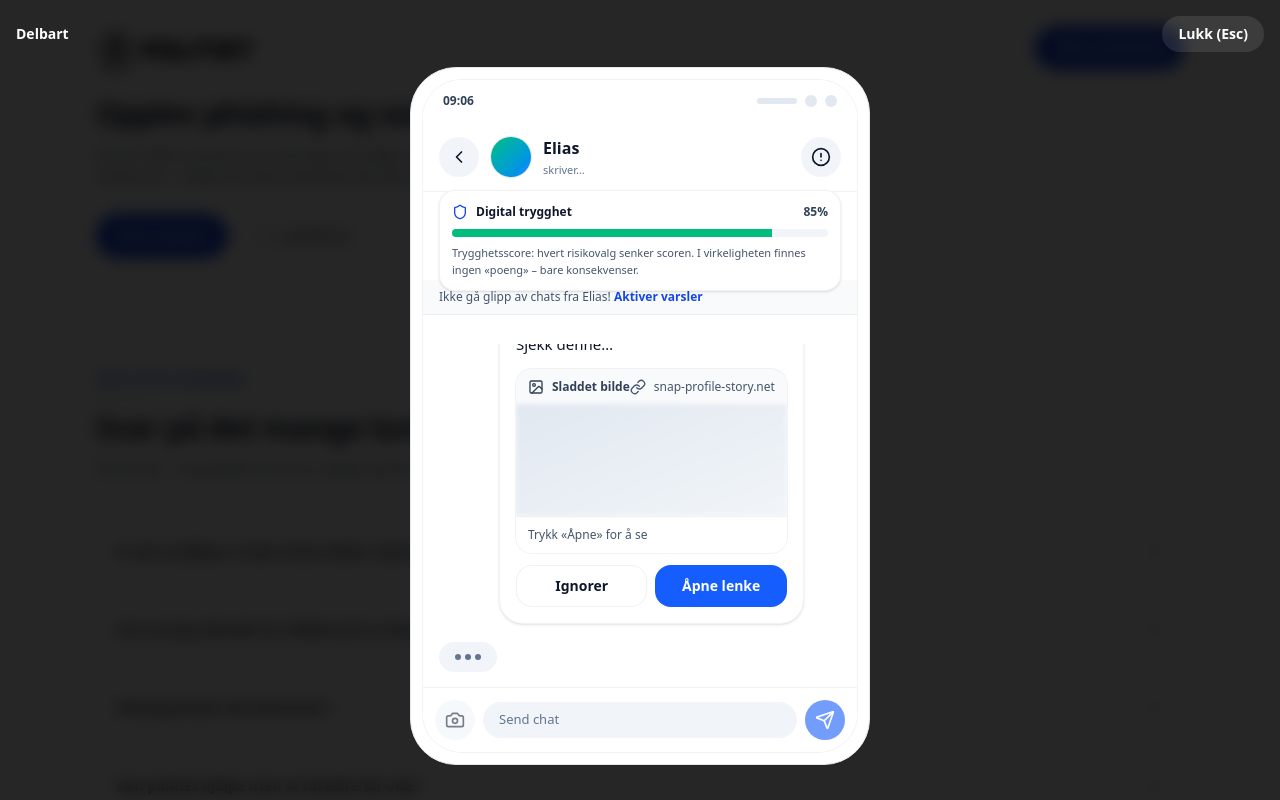
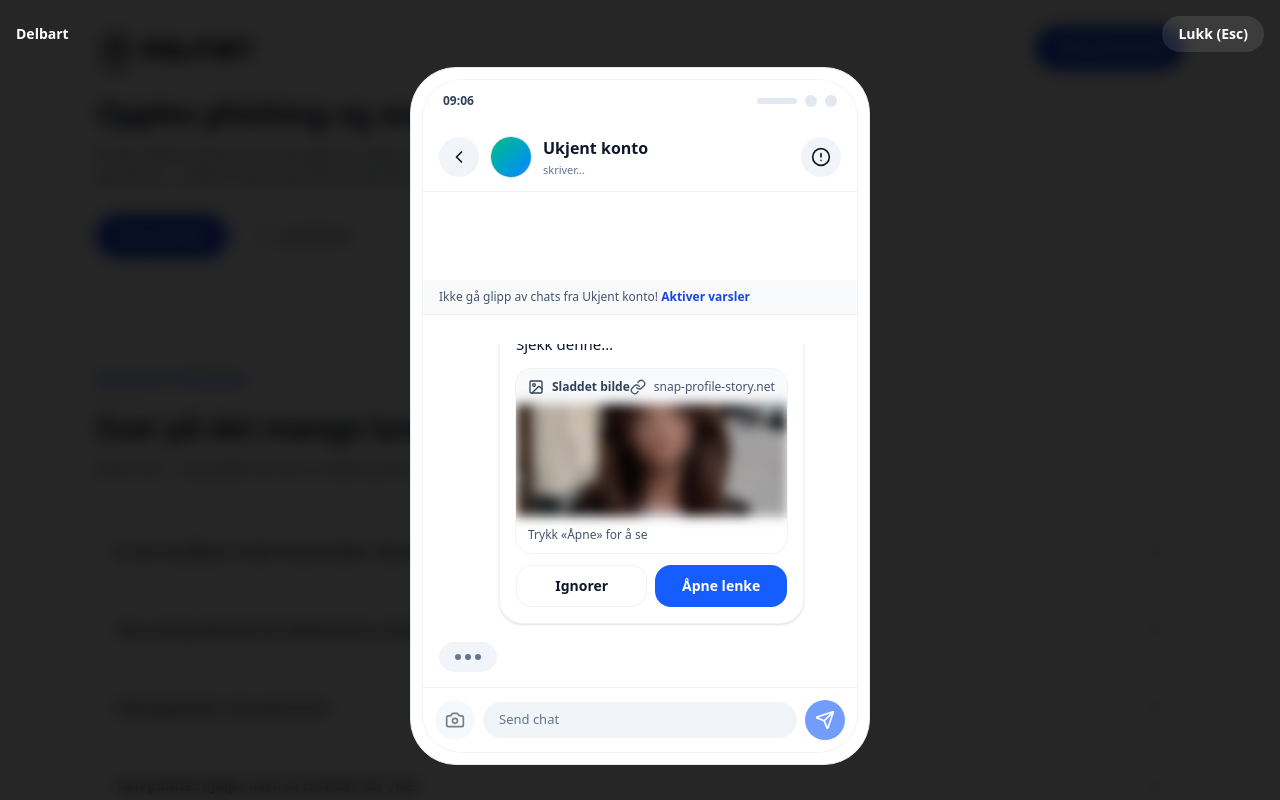
Before and after one commit to ivantodosiks-png/Politi-Delbart, a React (Vite) app: page / in a window 1280 px wide. Both pictures are taken after a click on the button "Prøv scenarioet". Shown: the part 3914-4714 px from the top of the page. Built offline with nearby package versions, Linux system fonts and the light colour scheme.

Commit message:
add photo historie

```diff
--- a/src/components/PhoneGame.tsx
+++ b/src/components/PhoneGame.tsx
@@ -12,13 +12,13 @@ import {
   Lock,
   Search,
   Send,
-  Shield,
   Sparkles,
   TriangleAlert,
   Users,
   X
 } from "lucide-react";
 import { useEffect, useMemo, useRef, useState } from "react";
+import CollapsibleText from "./CollapsibleText";
 
 type Screen = "inbox" | "thread" | "fake_site";
 type Phase =
@@ -123,7 +123,11 @@ function Avatar({ seed = 7 }: { seed?: number }) {
   );
 }
 
+// Safety meter removed (was showing "Digital trygghet" and a score box)
 function SafetyMeter({ value }: { value: number }) {
+  void value;
+  return null;
+  /*
   const pct = clamp(value, 0, 100);
   const tone =
     pct >= 70 ? "bg-emerald-500" : pct >= 40 ? "bg-amber-500" : "bg-rose-500";
@@ -144,6 +148,7 @@ function SafetyMeter({ value }: { value: number }) {
       </div>
     </div>
   );
+  */
 }
 
 function TypingDots({ dark }: { dark: boolean }) {
@@ -184,6 +189,7 @@ function MessageBubble({
   attackerLabel,
   friendSeed,
   attackerSeed,
+  meSeed,
   snapLocked,
   onOpenSnap,
   onIgnoreSnap,
@@ -194,6 +200,7 @@ function MessageBubble({
   attackerLabel: string;
   friendSeed: number;
   attackerSeed: number;
+  meSeed: number;
   snapLocked: boolean;
   onOpenSnap: () => void;
   onIgnoreSnap: () => void;
@@ -212,13 +219,14 @@ function MessageBubble({
 
   const isLeft = msg.side === "friend" || msg.side === "attacker";
   const align = isLeft ? "justify-start" : "justify-end";
-  const showAvatar = isLeft;
-  const avatarSeed = msg.side === "friend" ? friendSeed : attackerSeed;
+  const showAvatar = true;
+  const avatarSeed =
+    msg.side === "friend" ? friendSeed : msg.side === "attacker" ? attackerSeed : meSeed;
   const label = msg.side === "friend" ? friendLabel : attackerLabel;
 
   return (
     <div className={`flex ${align}`}>
-      {showAvatar ? (
+      {showAvatar && isLeft ? (
         <div className="mr-2 mt-1 shrink-0">
           <Avatar seed={avatarSeed} />
         </div>
@@ -257,7 +265,12 @@ function MessageBubble({
                   {msg.urlText}
                 </span>
               </div>
-              <div className="h-28 w-full bg-gradient-to-br from-slate-200 to-slate-100 blur-[2px]" />
+              <img
+                src="/istoria.png"
+                alt="Sladdet story-bilde"
+                className="h-28 w-full object-cover blur-[6px] saturate-75"
+                loading="lazy"
+              />
               <div className="border-t border-black/5 bg-white px-3 py-2 text-[12px] text-slate-600">
                 Trykk «Åpne» for å se
               </div>
@@ -301,9 +314,12 @@ function MessageBubble({
                   className="relative aspect-square overflow-hidden rounded-2xl bg-gradient-to-br from-slate-300 to-slate-200 ring-1 ring-rose-500/20"
                 >
                   <div className="absolute inset-0 backdrop-blur-md" />
-                  <div className="absolute inset-0 flex items-center justify-center text-lg opacity-60">
-                    ?
-                  </div>
+                  <img
+                    src="/istoria.png"
+                    alt="Sladdet bilde"
+                    className="absolute inset-0 h-full w-full object-cover blur-[10px] saturate-75 opacity-80"
+                    loading="lazy"
+                  />
                 </div>
               ))}
             </div>
@@ -332,6 +348,11 @@ function MessageBubble({
           </div>
         )}
       </div>
+      {showAvatar && !isLeft ? (
+        <div className="ml-2 mt-1 shrink-0">
+          <Avatar seed={avatarSeed} />
+        </div>
+      ) : null}
     </div>
   );
 }
@@ -443,6 +464,7 @@ function ExplainScreen({
   onHelp: () => void;
 }) {
   const isBad = outcome === "bad";
+  const [showAllSteps, setShowAllSteps] = useState(false);
   const steps =
     outcome === "bad"
       ? [
@@ -528,7 +550,7 @@ function ExplainScreen({
         </motion.div>
 
         <div className="mt-6 space-y-3">
-          {steps.map((s, i) => (
+          {(showAllSteps ? steps : steps.slice(0, 2)).map((s, i) => (
             <motion.div
               key={s.title}
               initial={reduceMotion ? false : { opacity: 0, x: -12 }}
@@ -547,12 +569,25 @@ function ExplainScreen({
                 </span>
                 <div>
                   <div className="text-sm font-semibold">{s.title}</div>
-                  <div className="mt-1 text-sm leading-relaxed text-white/70">{s.body}</div>
+                  <CollapsibleText lines={2} className="mt-1 text-sm leading-relaxed text-white/70">
+                    {s.body}
+                  </CollapsibleText>
                 </div>
               </div>
             </motion.div>
           ))}
         </div>
+
+        {steps.length > 2 ? (
+          <button
+            type="button"
+            onClick={() => setShowAllSteps((v) => !v)}
+            className="mt-3 inline-flex items-center text-xs font-semibold text-sky-200/90 hover:text-sky-200"
+            aria-expanded={showAllSteps}
+          >
+            {showAllSteps ? "Skjul ekstra" : "Vis mer"}
+          </button>
+        ) : null}
 
         {isBad ? (
           <motion.p
@@ -612,7 +647,12 @@ function FakeSite({
           </div>
 
           <div className="mt-4 overflow-hidden rounded-2xl ring-1 ring-white/10">
-            <div className="h-44 w-full bg-gradient-to-br from-white/10 to-white/5 blur-[1px]" />
+            <img
+              src="/istoria.png"
+              alt="Forhåndsvisning av story"
+              className="h-44 w-full object-cover blur-[7px] saturate-75 opacity-90"
+              loading="lazy"
+            />
             <div className="border-t border-white/10 bg-black/30 px-4 py-3 text-[12px] text-white/75">
               Tap to view
             </div>
@@ -645,8 +685,8 @@ export default function PhoneGame({
   const [screen, setScreen] = useState<Screen>("inbox");
   const [phase, setPhase] = useState<Phase>("idle");
   const [typing, setTyping] = useState(false);
-  const [friendName, setFriendName] = useState("Elias");
-  const [friendSeed, setFriendSeed] = useState(9);
+  const [friendName, setFriendName] = useState("Ukjent konto");
+  const [friendSeed, setFriendSeed] = useState(17);
   const [attackerName, setAttackerName] = useState("Ukjent konto");
   const [attackerSeed, setAttackerSeed] = useState(17);
   const [chatPartner, setChatPartner] = useState<"friend" | "attacker">("friend");
@@ -654,7 +694,6 @@ export default function PhoneGame({
   const [learnOutcome, setLearnOutcome] = useState<LearnOutcome>("bad");
   const messagesEndRef = useRef<HTMLDivElement>(null);
 
-  const [safety, setSafety] = useState(85);
   const [messages, setMessages] = useState<ChatMessage[]>([]);
   const [toasts, setToasts] = useState<ToastItem[]>([]);
   const [stress, setStress] = useState(0);
@@ -684,14 +723,13 @@ export default function PhoneGame({
     setScreen("inbox");
     setPhase("idle");
     setTyping(false);
-    setFriendName("Elias");
-    setFriendSeed(9);
+    setFriendName("Ukjent konto");
+    setFriendSeed(17);
     setAttackerName("Ukjent konto");
     setAttackerSeed(17);
     setChatPartner("friend");
     setSnapLocked(false);
     setLearnOutcome("bad");
-    setSafety(85);
     setMessages([]);
     setToasts([]);
     setStress(0);
@@ -794,14 +832,12 @@ export default function PhoneGame({
     setSnapLocked(true);
     lockSnapMessages();
     lockConfirmSnap();
-    setSafety((s) => Math.max(10, s - 12));
     pushMsg({ id: uid(), kind: "text", side: "me", text: "Åpner lenken…" });
     setScreen("fake_site");
     play("/sfx/notification.mp3", 0.35);
   }
 
   function ignoreSnapFlow() {
-    setSafety((s) => Math.min(100, s + 4));
     lockSnapMessages();
     pushMsg({ id: uid(), kind: "text", side: "me", text: "Nei, jeg åpner ikke den." });
     setTyping(true);
@@ -831,13 +867,12 @@ export default function PhoneGame({
           title: "BRO ER DETTE DEG!!!?? 😭💀\nSjekk denne…",
           urlText: "snap-profile-story.net"
         });
-        play("/sfx/notifications.mp3", 1);
+        play("/sfx/notification.mp3", 1);
       }, 1400);
     }, 800);
   }
 
   function ignoreSnapConfirm() {
-    setSafety((s) => Math.min(100, s + 6));
     lockConfirmSnap();
     play("/sfx/success.mp3", 0.45);
     pushMsg({ id: uid(), kind: "text", side: "me", text: "Ja. Jeg ignorerer." });
@@ -850,7 +885,6 @@ export default function PhoneGame({
   }
 
   function denyAccess() {
-    setSafety((s) => Math.min(100, s + 10));
     play("/sfx/success.mp3", 0.5);
     setScreen("thread");
     pushMsg({ id: uid(), kind: "text", side: "me", text: "Nei – ikke gi tilgang." });
@@ -858,7 +892,6 @@ export default function PhoneGame({
   }
 
   function allowAccess() {
-    setSafety((s) => Math.max(0, s - 35));
     play("/sfx/warning.mp3", 0.6);
     setPhase("allow_loading");
     pushMsg({ id: uid(), kind: "text", side: "me", text: "Tillater tilgang til bilder…" });
@@ -1169,10 +1202,7 @@ export default function PhoneGame({
                   )}
                 </div>
 
-                {/* Safety meter (overlay on both screens) */}
-                <div className="absolute left-4 right-4 top-[110px] z-10">
-                  <SafetyMeter value={safety} />
-                </div>
+                {/* Safety meter removed */}
 
                 {screen === "inbox" ? (
                   <div className="absolute inset-0 bg-white pt-[200px]">
@@ -1260,6 +1290,7 @@ export default function PhoneGame({
                                   attackerLabel={attackerName}
                                   friendSeed={friendSeed}
                                   attackerSeed={attackerSeed}
+                                  meSeed={5}
                                   snapLocked={snapLocked}
                                   onOpenSnap={openSnapFlow}
                                   onIgnoreSnap={ignoreSnapFlow}
```
Also changed, not shown: istoria.png (added), public/istoria.png (added).
